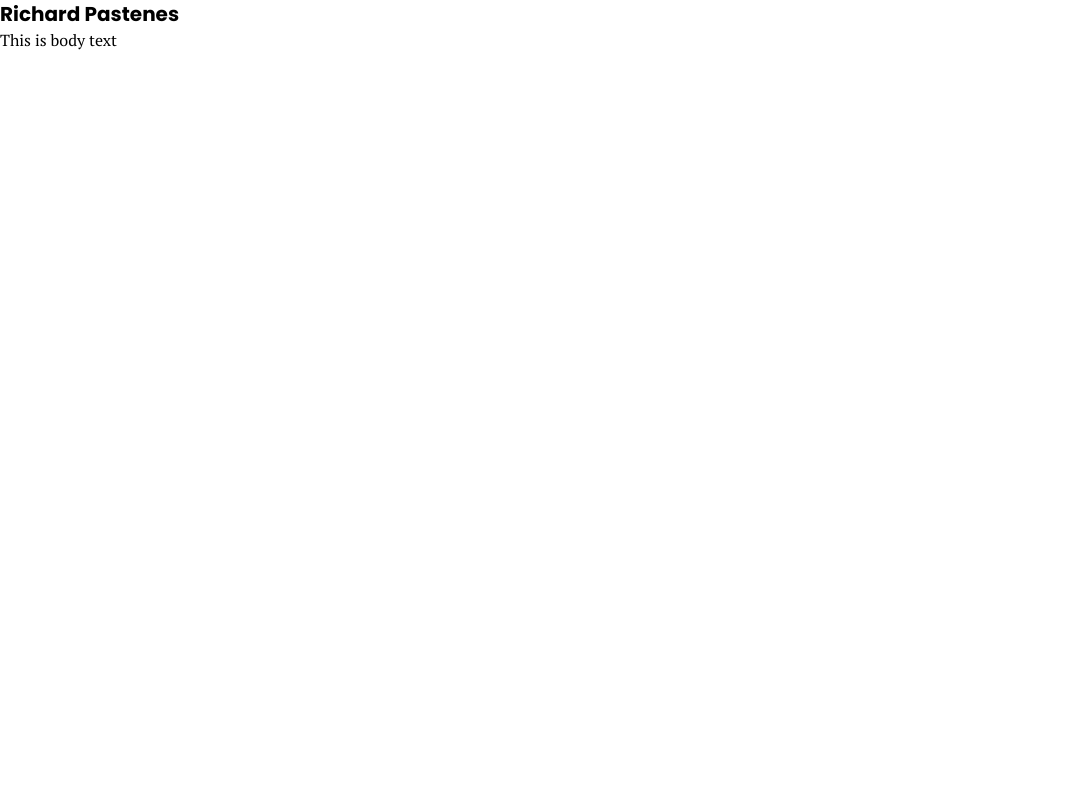
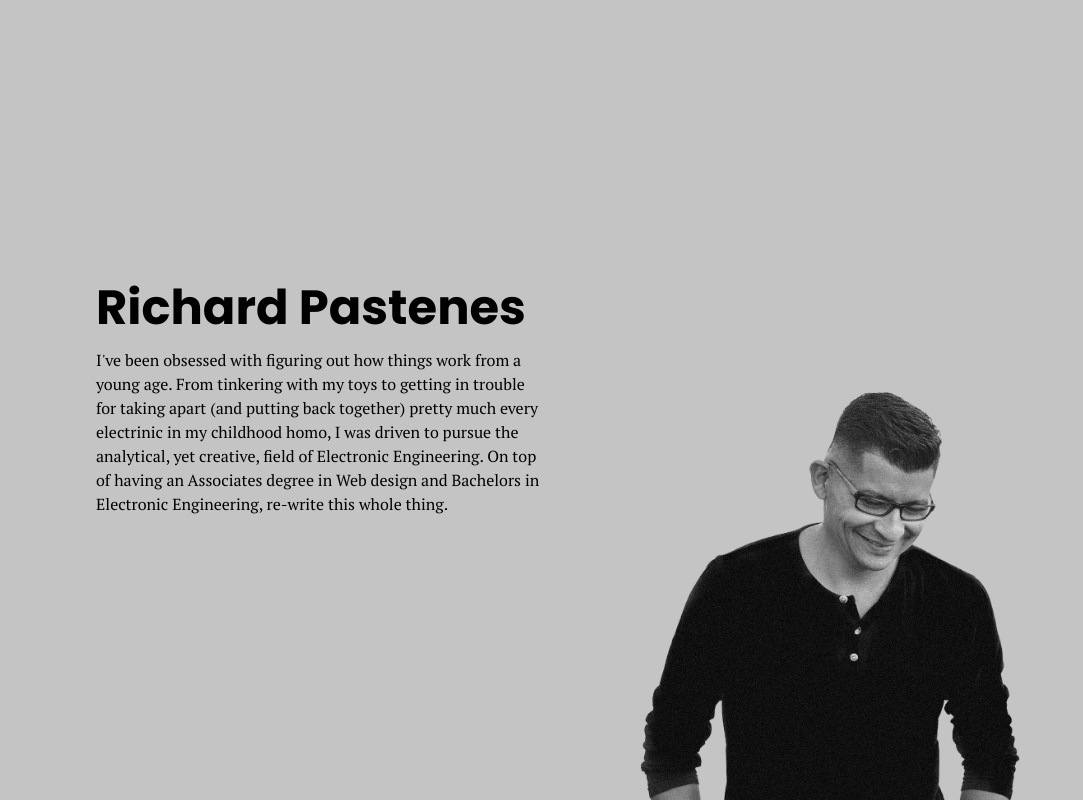
Before and after one commit to pastenes/richards-dev-site, a Gatsby site: page / in a window 1280 px wide. Shown: the whole page, without its empty margins (0-1083 px from the left). Built offline with nearby package versions, Linux system fonts and the light colour scheme; Gatsby itself is replaced by a stand-in of ours.

Commit message:
Header basic layout

```diff
--- a/src/components/Header.js
+++ b/src/components/Header.js
@@ -1,10 +1,25 @@
 import React from 'react'
+import { StaticImage } from "gatsby-plugin-image"
 
 const Header = () => {
   return (
-    <section>
-      <h1 className="text-xl">Richard Pastenes</h1>
-      <p>This is body text</p>
+    <section className="bg-neutral h-screen w-screen flex">
+      {/* TODO: add container with padding to entire site */}
+      <div className="flex-auto justify-items-center self-center w-1/2 p-14 ">
+        <div className='max-w-md'>
+          <h1 className="text-5xl">Richard Pastenes</h1>
+          <p>I've been obsessed with figuring out how things work from a young age. From tinkering with my toys to getting in trouble for taking apart (and putting back together) pretty much every electrinic in my childhood homo, I was driven to pursue the analytical, yet creative, field of Electronic Engineering. On top of having an Associates degree in Web design and Bachelors in Electronic Engineering, re-write this whole thing.</p>
+        </div>
+      </div>
+      <div className='flex-auto self-end w-1/2'>
+        <StaticImage
+          src="../images/richard-pastenes.png"
+          alt="Richard Pastnes being awesome"
+          placeholder='tracedSVG'
+          layout='fixed'
+          width={380}
+        />
+      </div>
     </section>
   )
 }
--- a/src/components/Layout.js
+++ b/src/components/Layout.js
@@ -4,7 +4,7 @@ const Layout = ({ children }) => {
   return (
     <div >
       {/* <Header siteTitle={title} /> */}
-      <main>
+      <main className="">
         {children}
       </main>
       {/* <Footer /> */}
--- a/src/styles/global.css
+++ b/src/styles/global.css
@@ -9,3 +9,7 @@ body {
 h1, h2, h3, h4, h5, h6 {
   @apply font-poppins;
 }
+h1 {
+  @apply text-3xl;
+  @apply mb-4;
+}
--- a/tailwind.config.js
+++ b/tailwind.config.js
@@ -9,6 +9,14 @@ module.exports = {
         'pt-serif': ["PT Serif", "serif"],
       }
     },
+    colors: {
+      'neutral': '#c4c4c4',
+      'dark': '#222222',
+    }
+    ,container: {
+      padding: '2rem',
+      center: true,
+    },
   },
   plugins: [],
 }
```
Also changed, not shown: src/images/richard-pastenes.png (added), 1 other file.
